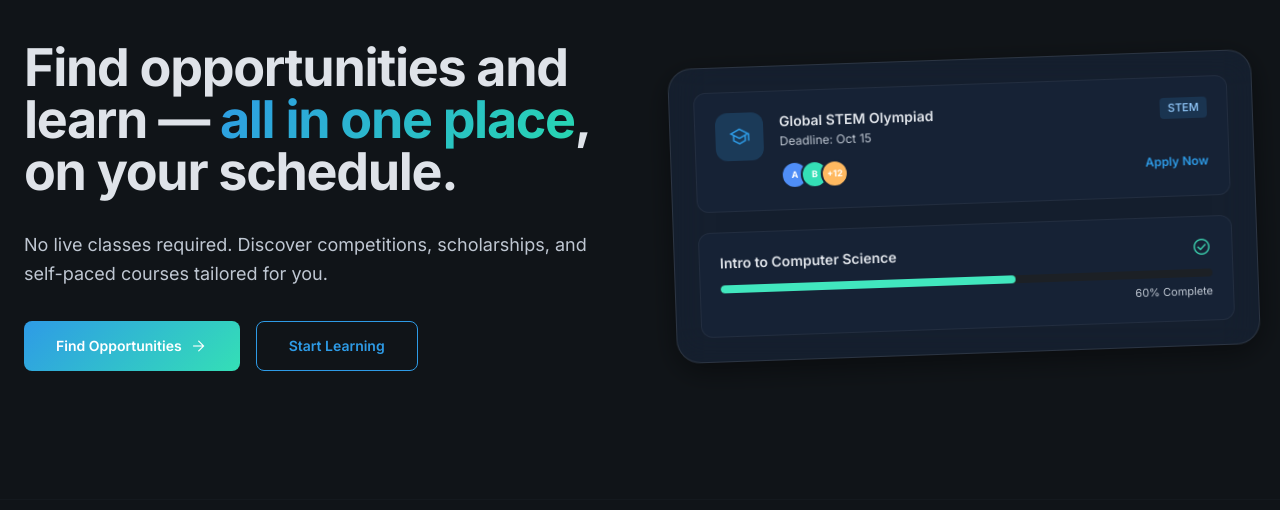
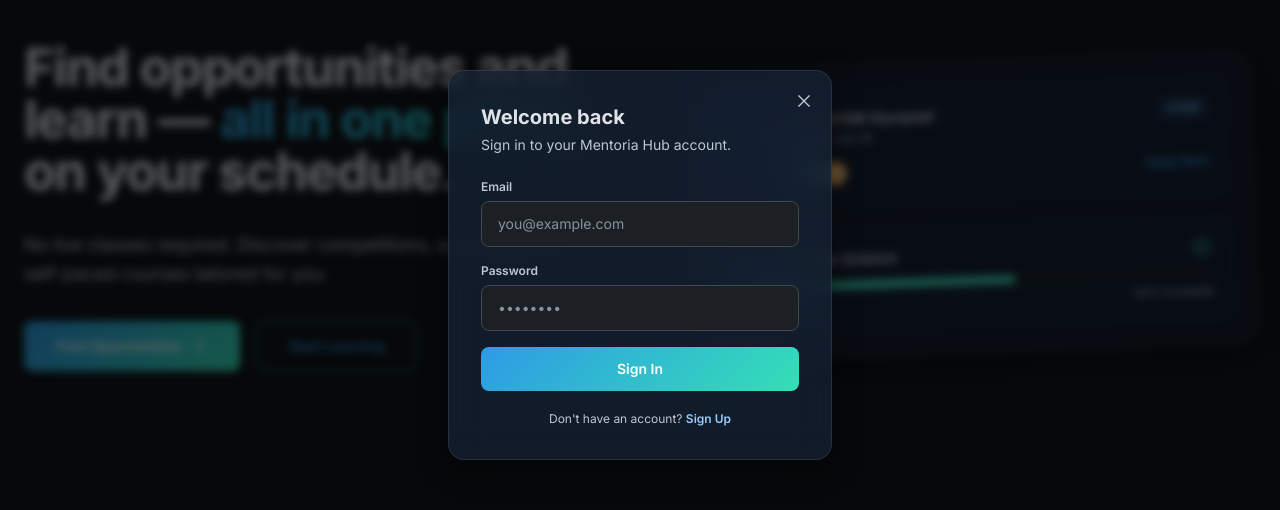
Before and after one commit to latif4ik/mentoria-hub, a React (Vite) app in the folder frontend/: page / in a window 1280 px wide. Both pictures are taken after a click on the button "Log in". Shown: the part 135-645 px from the top of the page. Built offline with nearby package versions, Linux system fonts and the light colour scheme; no server answers.

Commit message:
login,sign up page

```diff
--- a/frontend/src/App.jsx
+++ b/frontend/src/App.jsx
@@ -1,21 +1,38 @@
+import { useState, useEffect } from 'react'
+import { supabase } from './supabaseClient'
 import Navbar from './components/Navbar'
 import HeroSection from './components/HeroSection'
 import OpportunitiesSection from './components/OpportunitiesSection'
 import CoursesSection from './components/CoursesSection'
 import DashboardSection from './components/DashboardSection'
 import Footer from './components/Footer'
+import AuthModal from './components/AuthModal'
 
 export default function App() {
+  const [session, setSession] = useState(null)
+  const [showAuth, setShowAuth] = useState(false)
+
+  useEffect(() => {
+    supabase.auth.getSession().then(({ data: { session } }) => setSession(session))
+    const { data: { subscription } } = supabase.auth.onAuthStateChange((_e, session) => setSession(session))
+    return () => subscription.unsubscribe()
+  }, [])
+
   return (
     <div className="bg-surface min-h-screen text-on-surface">
-      <Navbar />
+      <Navbar
+        session={session}
+        onLoginClick={() => setShowAuth(true)}
+        onSignOut={() => supabase.auth.signOut()}
+      />
       <main>
-        <HeroSection />
+        <HeroSection onGetStarted={() => setShowAuth(true)} />
         <OpportunitiesSection />
         <CoursesSection />
         <DashboardSection />
       </main>
       <Footer />
+      {showAuth && <AuthModal onClose={() => setShowAuth(false)} />}
     </div>
   )
 }
--- /dev/null
+++ b/frontend/src/components/AuthModal.jsx
@@ -0,0 +1,126 @@
+import { useState } from 'react'
+import { supabase } from '../supabaseClient'
+
+export default function AuthModal({ onClose }) {
+  const [mode, setMode] = useState('login') // 'login' | 'signup'
+  const [email, setEmail] = useState('')
+  const [password, setPassword] = useState('')
+  const [loading, setLoading] = useState(false)
+  const [error, setError] = useState('')
+  const [success, setSuccess] = useState('')
+
+  async function handleSubmit(e) {
+    e.preventDefault()
+    setError('')
+    setSuccess('')
+    setLoading(true)
+
+    if (mode === 'login') {
+      const { error } = await supabase.auth.signInWithPassword({ email, password })
+      if (error) setError(error.message)
+      else onClose()
+    } else {
+      const { error } = await supabase.auth.signUp({ email, password })
+      if (error) setError(error.message)
+      else setSuccess('Check your email to confirm your account.')
+    }
+
+    setLoading(false)
+  }
+
+  return (
+    <div
+      className="fixed inset-0 z-50 flex items-center justify-center p-4"
+      onClick={(e) => e.target === e.currentTarget && onClose()}
+    >
+      {/* Backdrop */}
+      <div className="absolute inset-0 bg-black/60 backdrop-blur-sm" />
+
+      {/* Modal */}
+      <div className="relative glass-panel rounded-2xl p-8 w-full max-w-sm ambient-glow">
+
+        {/* Close */}
+        <button
+          onClick={onClose}
+          className="absolute top-4 right-4 text-on-surface-variant hover:text-on-surface transition-colors"
+        >
+          <span className="material-symbols-outlined text-[22px]">close</span>
+        </button>
+
+        {/* Header */}
+        <div className="mb-6">
+          <h2 className="text-xl font-bold text-on-surface">
+            {mode === 'login' ? 'Welcome back' : 'Create your account'}
+          </h2>
+          <p className="text-sm text-on-surface-variant mt-1">
+            {mode === 'login' ? 'Sign in to your Mentoria Hub account.' : 'Join Mentoria Hub for free.'}
+          </p>
+        </div>
+
+        {/* Form */}
+        <form onSubmit={handleSubmit} className="space-y-4">
+          <div>
+            <label className="block text-xs font-semibold text-on-surface-variant mb-1.5">
+              Email
+            </label>
+            <input
+              type="email"
+              required
+              value={email}
+              onChange={(e) => setEmail(e.target.value)}
+              placeholder="you@example.com"
+              className="w-full bg-surface-container border border-outline-variant rounded-lg px-4 py-3 text-sm text-on-surface placeholder:text-outline focus:outline-none focus:border-primary transition-colors"
+            />
+          </div>
+
+          <div>
+            <label className="block text-xs font-semibold text-on-surface-variant mb-1.5">
+              Password
+            </label>
+            <input
+              type="password"
+              required
+              value={password}
+              onChange={(e) => setPassword(e.target.value)}
+              placeholder={mode === 'signup' ? 'At least 6 characters' : '••••••••'}
+              minLength={6}
+              className="w-full bg-surface-container border border-outline-variant rounded-lg px-4 py-3 text-sm text-on-surface placeholder:text-outline focus:outline-none focus:border-primary transition-colors"
+            />
+          </div>
+
+          {error && (
+            <p className="text-xs text-error bg-error-container/20 border border-error/20 rounded-lg px-3 py-2">
+              {error}
+            </p>
+          )}
+
+          {success && (
+            <p className="text-xs text-secondary bg-secondary/10 border border-secondary/20 rounded-lg px-3 py-2">
+              {success}
+            </p>
+          )}
+
+          <button
+            type="submit"
+            disabled={loading}
+            className="gradient-btn w-full text-sm font-semibold text-white py-3 rounded-lg hover:opacity-90 transition-opacity disabled:opacity-50"
+          >
+            {loading ? 'Please wait…' : mode === 'login' ? 'Sign In' : 'Create Account'}
+          </button>
+        </form>
+
+        {/* Toggle */}
+        <p className="text-xs text-on-surface-variant text-center mt-5">
+          {mode === 'login' ? "Don't have an account? " : 'Already have an account? '}
+          <button
+            onClick={() => { setMode(mode === 'login' ? 'signup' : 'login'); setError(''); setSuccess('') }}
+            className="text-primary font-semibold hover:opacity-80 transition-opacity"
+          >
+            {mode === 'login' ? 'Sign Up' : 'Sign In'}
+          </button>
+        </p>
+
+      </div>
+    </div>
+  )
+}
--- a/frontend/src/components/HeroSection.jsx
+++ b/frontend/src/components/HeroSection.jsx
@@ -59,7 +59,7 @@
   )
 }
 
-export default function HeroSection() {
+export default function HeroSection({ onGetStarted }) {
   const textRef = useReveal(0)
 
   return (
@@ -83,11 +83,17 @@
             No live classes required. Discover competitions, scholarships, and self-paced courses tailored for you.
           </p>
           <div className="flex flex-wrap gap-4">
-            <button className="gradient-btn text-sm font-semibold text-white px-8 py-3.5 rounded-lg hover:opacity-90 transition-opacity flex items-center gap-2">
+            <button
+              onClick={onGetStarted}
+              className="gradient-btn text-sm font-semibold text-white px-8 py-3.5 rounded-lg hover:opacity-90 transition-opacity flex items-center gap-2"
+            >
               Find Opportunities
               <span className="material-symbols-outlined text-[18px]">arrow_forward</span>
             </button>
-            <button className="border border-primary-container text-primary-container text-sm font-semibold px-8 py-3.5 rounded-lg hover:bg-primary-container/10 transition-colors">
+            <button
+              onClick={onGetStarted}
+              className="border border-primary-container text-primary-container text-sm font-semibold px-8 py-3.5 rounded-lg hover:bg-primary-container/10 transition-colors"
+            >
               Start Learning
             </button>
           </div>
--- a/frontend/src/components/Navbar.jsx
+++ b/frontend/src/components/Navbar.jsx
@@ -11,8 +11,11 @@
   )
 }
 
-export default function Navbar() {
+export default function Navbar({ session, onLoginClick, onSignOut }) {
   const [open, setOpen] = useState(false)
+
+  const user = session?.user
+  const displayName = user?.email?.split('@')[0] ?? ''
 
   return (
     <nav className="bg-surface/80 backdrop-blur-xl sticky top-0 z-50 border-b border-outline-variant/10">
@@ -48,12 +51,34 @@
 
         {/* Desktop CTAs */}
         <div className="hidden md:flex items-center gap-4">
-          <button className="text-sm font-medium text-on-surface hover:text-primary transition-colors">
+          {user ? (
+            <>
+              <span className="text-sm text-on-surface-variant">
+                Hi, <span className="text-on-surface font-medium">{displayName}</span>
+              </span>
+              <button
+                onClick={onSignOut}
+                className="text-sm font-medium text-on-surface-variant hover:text-error transition-colors"
+              >
+                Sign Out
+              </button>
+            </>
+          ) : (
+            <>
+              <button
+                onClick={onLoginClick}
+                className="text-sm font-medium text-on-surface hover:text-primary transition-colors"
+              >
                 Log in
               </button>
-          <button className="gradient-btn text-sm font-semibold text-white px-6 py-2.5 rounded-lg hover:opacity-90 transition-opacity">
+              <button
+                onClick={onLoginClick}
+                className="gradient-btn text-sm font-semibold text-white px-6 py-2.5 rounded-lg hover:opacity-90 transition-opacity"
+              >
                 Join Mentoria
               </button>
+            </>
+          )}
         </div>
 
         {/* Mobile hamburger */}
@@ -81,10 +106,29 @@
             </a>
           ))}
           <div className="flex items-center gap-4 pt-2">
-            <button className="text-sm font-medium text-on-surface">Log in</button>
-            <button className="gradient-btn text-sm font-semibold text-white px-6 py-2.5 rounded-lg">
+            {user ? (
+              <>
+                <span className="text-sm text-on-surface-variant">{displayName}</span>
+                <button onClick={onSignOut} className="text-sm font-medium text-error">
+                  Sign Out
+                </button>
+              </>
+            ) : (
+              <>
+                <button
+                  onClick={() => { setOpen(false); onLoginClick() }}
+                  className="text-sm font-medium text-on-surface"
+                >
+                  Log in
+                </button>
+                <button
+                  onClick={() => { setOpen(false); onLoginClick() }}
+                  className="gradient-btn text-sm font-semibold text-white px-6 py-2.5 rounded-lg"
+                >
                   Join Mentoria
                 </button>
+              </>
+            )}
           </div>
         </div>
       )}
```
Lines whose indentation alone changed are shown as unchanged.
